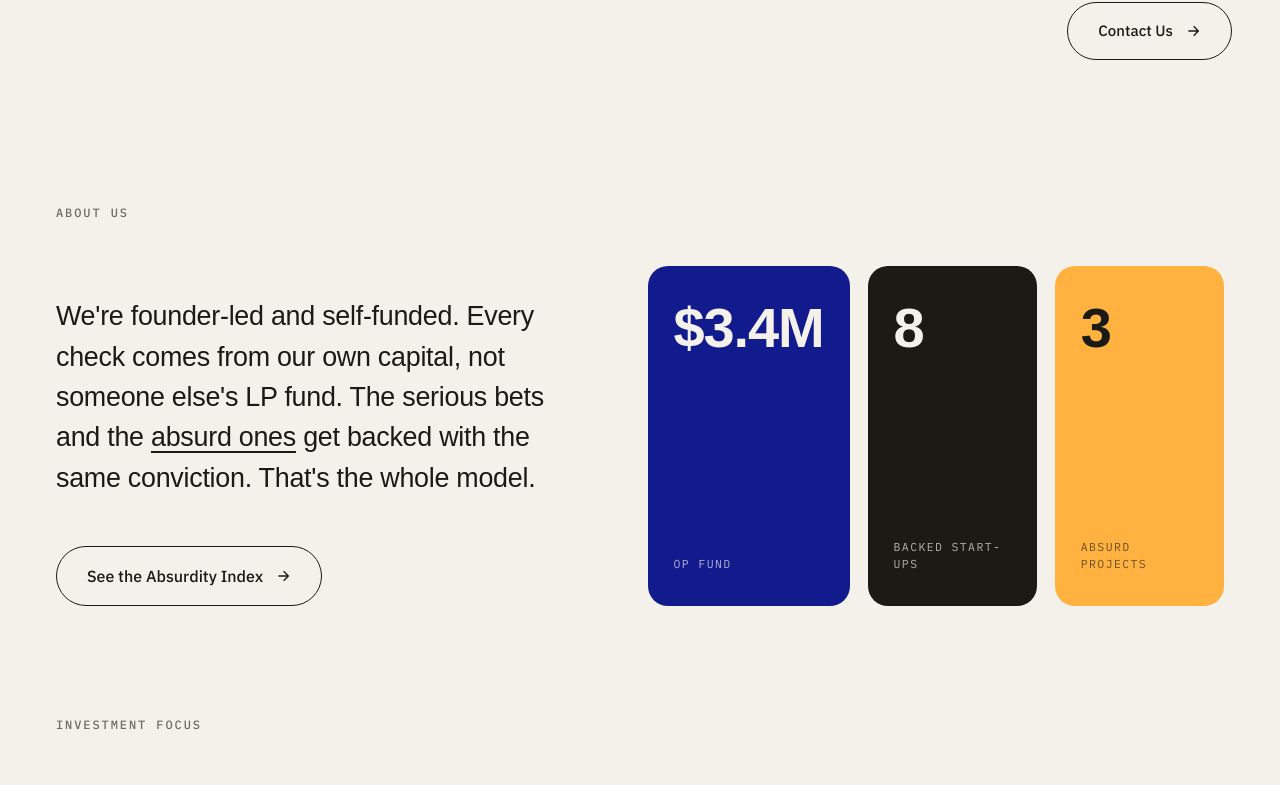
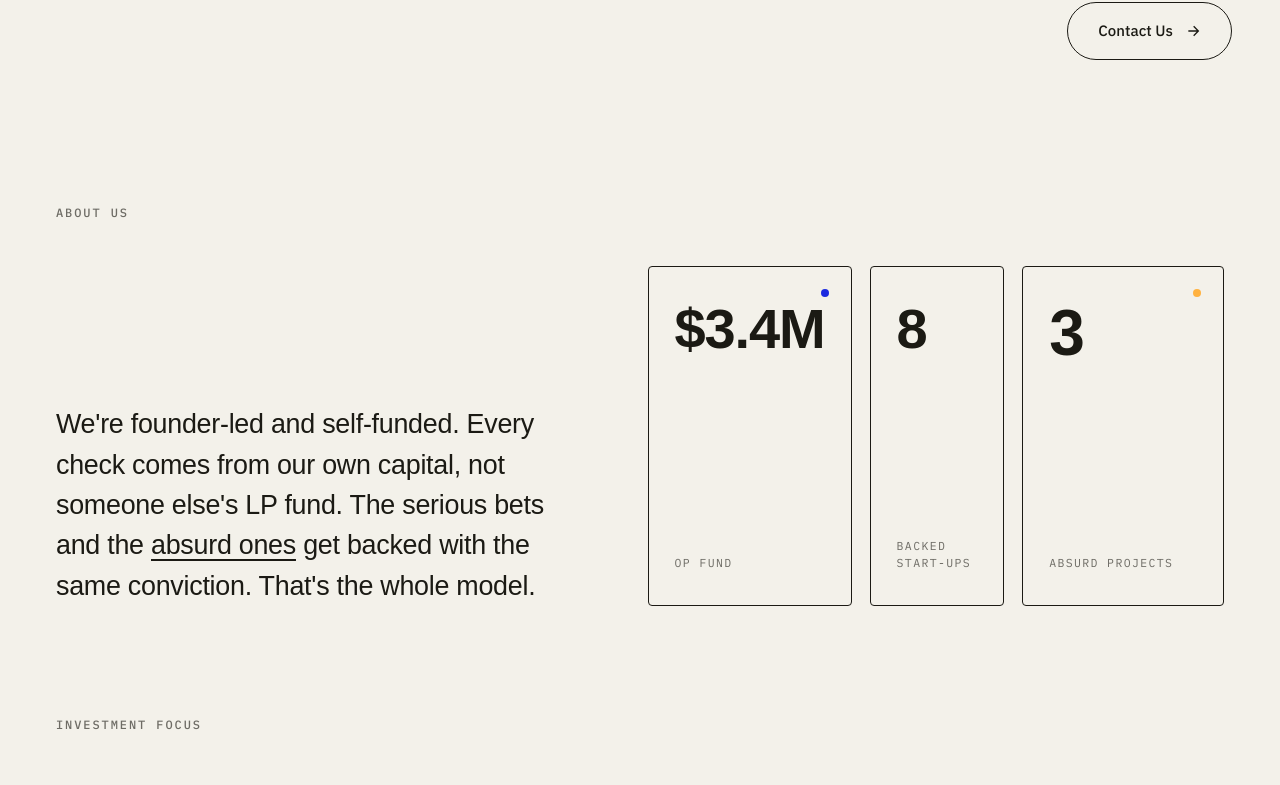
Before and after one commit to sillyledger/onpointvc, a Next.js app: page / in a window 1280 px wide. Shown: the part 562-1347 px from the top of the page. Built offline with nearby package versions, Linux system fonts and the light colour scheme; a web font is replaced by a local one.

Commit message:
Statement: swap filled stat cards for outlined boxes, remove CTA, widen absurd-projects box

```diff
--- a/components/Statement.tsx
+++ b/components/Statement.tsx
@@ -18,28 +18,21 @@ export function Statement() {
               </a>{" "}
               get backed with the same conviction. That&apos;s the whole model.
             </p>
-            <a
-              href="/absurdity-projects"
-              className="mt-12 inline-flex items-center gap-3 rounded-full border-[1.5px] border-[var(--ink)] px-[30px] py-[17px] font-sans text-[16px] font-medium text-[var(--ink)] no-underline transition-colors hover:bg-[var(--ink)] hover:text-[var(--paper)]"
-            >
-              See the Absurdity Index
-              <svg viewBox="0 0 24 24" fill="none" stroke="currentColor" strokeWidth="2" className="h-4 w-4">
-                <path d="M5 12h14M13 5l7 7-7 7" />
-              </svg>
-            </a>
           </div>
-          <div className="flex w-full gap-[18px] max-[900px]:flex-col">
-            <div className="flex h-[340px] flex-1 flex-col justify-between rounded-[20px] bg-[var(--panel)] px-[26px] py-[34px] text-[var(--paper)]">
-              <div className="font-display text-[56px] font-extrabold leading-none tracking-[-0.02em]">$3.4M</div>
-              <div className="font-mono text-[11.5px] tracking-[0.12em] text-[rgba(243,241,234,0.7)]">OP FUND</div>
+          <div className="grid grid-cols-[1fr_1fr_1.5fr] gap-[18px] max-[900px]:grid-cols-1">
+            <div className="relative flex h-[340px] flex-col justify-between rounded-[4px] border border-[var(--ink)] px-[26px] py-[34px]">
+              <span className="absolute right-[22px] top-[22px] h-2 w-2 rounded-full bg-[var(--field)]" />
+              <div className="font-display text-[56px] font-extrabold leading-none tracking-[-0.02em] text-[var(--ink)]">$3.4M</div>
+              <div className="font-mono text-[11.5px] tracking-[0.12em] text-[var(--ink-dim)]">OP FUND</div>
             </div>
-            <div className="flex h-[340px] flex-1 flex-col justify-between rounded-[20px] bg-[var(--ink)] px-[26px] py-[34px] text-[var(--paper)]">
-              <div className="font-display text-[56px] font-extrabold leading-none tracking-[-0.02em]">8</div>
-              <div className="font-mono text-[11.5px] tracking-[0.12em] text-[rgba(243,241,234,0.7)]">BACKED START-UPS</div>
+            <div className="flex h-[340px] flex-col justify-between rounded-[4px] border border-[var(--ink)] px-[26px] py-[34px]">
+              <div className="font-display text-[56px] font-extrabold leading-none tracking-[-0.02em] text-[var(--ink)]">8</div>
+              <div className="font-mono text-[11.5px] tracking-[0.12em] text-[var(--ink-dim)]">BACKED START-UPS</div>
             </div>
-            <div className="flex h-[340px] flex-1 flex-col justify-between rounded-[20px] bg-[var(--amber)] px-[26px] py-[34px] text-[var(--ink)]">
-              <div className="font-display text-[56px] font-extrabold leading-none tracking-[-0.02em]">3</div>
-              <div className="font-mono text-[11.5px] tracking-[0.12em] text-[rgba(27,26,20,0.65)]">ABSURD PROJECTS</div>
+            <div className="relative flex h-[340px] flex-col justify-between rounded-[4px] border border-[var(--ink)] px-[26px] py-[34px]">
+              <span className="absolute right-[22px] top-[22px] h-2 w-2 rounded-full bg-[var(--amber)]" />
+              <div className="font-display text-[64px] font-extrabold leading-none tracking-[-0.02em] text-[var(--ink)]">3</div>
+              <div className="font-mono text-[11.5px] tracking-[0.12em] text-[var(--ink-dim)]">ABSURD PROJECTS</div>
             </div>
           </div>
         </div>
```
